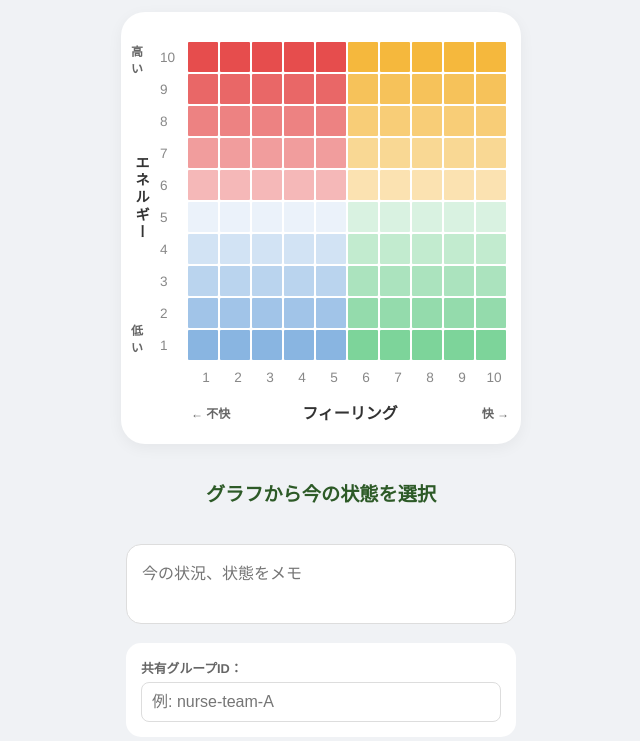
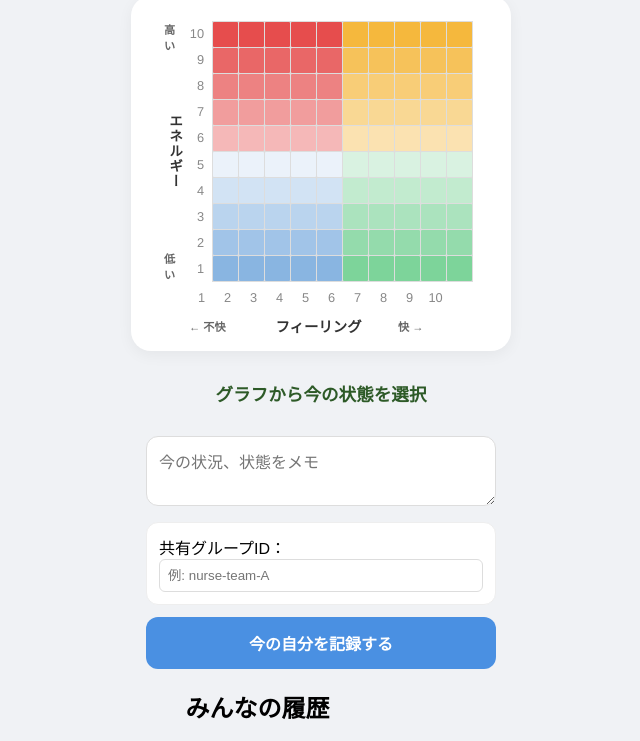
Before and after one commit to turtlesvsratking-svg/oshikame_EQchecker_nurse, a plain HTML site: page index.html in a window 1280 px wide. Shown: the part 79-820 px from the top of the page, without its empty margins (319-959 px from the left). Drawn offline with Linux system fonts and the light colour scheme.

Commit message:
Update style.css

```diff
--- a/style.css
+++ b/style.css
@@ -3,124 +3,114 @@
 body {
     font-family: "Helvetica Neue", Arial, "Hiragino Kaku Gothic ProN", "Hiragino Sans", sans-serif;
     background-color: #f0f2f5;
-    margin: 0; padding: 20px 10px;
+    margin: 0; padding: 15px 10px;
     display: flex; flex-direction: column; align-items: center;
     width: 100%;
+    overflow-x: hidden;
 }
 
-header h1 { color: #333; font-size: 1.5em; margin-bottom: 20px; text-align: center; }
+header h1 { color: #333; font-size: 1.3em; margin: 10px 0 20px; text-align: center; }
 
-main { width: 100%; max-width: 400px; display: flex; flex-direction: column; align-items: center; }
+main { width: 100%; max-width: 380px; display: flex; flex-direction: column; align-items: center; }
 
-/* 画像を参考にした白いカード型の枠 */
+/* カードの幅とはみ出し防止 */
 .chart-card {
     background: white;
-    padding: 30px 20px 20px 15px;
-    border-radius: 24px;
+    padding: 25px 15px 15px 10px; /* 余白を少し詰めました */
+    border-radius: 20px;
     box-shadow: 0 4px 15px rgba(0,0,0,0.05);
     display: flex;
     flex-direction: column;
     align-items: center;
-    width: 100%;
+    width: 100%; /* カードが親要素（main）を超えないように */
     margin-bottom: 20px;
 }
 
 .chart-main-row {
     display: flex;
     align-items: stretch;
-    gap: 8px;
+    gap: 4px; /* 隙間を詰めて横幅を節約 */
 }
 
-/* Y軸：高い・低い（数字の左側に配置） */
+/* Y軸：エネルギー（幅を固定して計算しやすく） */
 .y-axis-area {
     display: flex;
     flex-direction: column;
     justify-content: space-between;
     align-items: center;
-    padding-bottom: 5px;
+    width: 20px;
 }
 
-.y-label-text { font-size: 0.75em; color: #666; font-weight: bold; }
+.y-label-text { font-size: 0.7em; color: #666; font-weight: bold; writing-mode: horizontal-tb; }
 
 .y-axis-title {
     writing-mode: vertical-rl;
-    font-weight: bold; font-size: 0.9em; color: #333;
-    letter-spacing: 0.2em;
+    font-weight: bold; font-size: 0.85em; color: #333;
+    letter-spacing: 0.1em;
 }
 
-/* Y軸：数字（軸ラベルとグリッドの間） */
+/* Y軸：数字（幅を固定） */
 .y-numbers {
     display: flex;
     flex-direction: column;
     justify-content: space-between;
-    height: 318px; /* 30px * 10 + gap 2px * 9 */
-    font-size: 0.85em;
+    height: 260px; /* グリッドの高さに合わせる (25px * 10 + 1px * 9) */
+    font-size: 0.8em;
     color: #888;
-    padding-right: 5px;
+    width: 20px;
+    text-align: right;
+    padding-right: 4px;
 }
-.y-numbers span { height: 30px; display: flex; align-items: center; }
+.y-numbers span { height: 25px; display: flex; align-items: center; justify-content: flex-end; }
 
-/* グリッド */
+/* グリッドサイズを縮小：30px → 25px */
 .grid {
     display: grid;
-    grid-template-columns: repeat(10, 30px);
-    grid-template-rows: repeat(10, 30px);
-    gap: 2px;
+    grid-template-columns: repeat(10, 25px);
+    grid-template-rows: repeat(10, 25px);
+    gap: 1px;
+    background-color: #ddd; /* 枠線を細く */
+    border: 1px solid #ddd;
 }
-.cell { width: 30px; height: 30px; cursor: pointer; border-radius: 1px; transition: 0.1s; }
-.cell:active { transform: scale(0.9); }
+.cell { width: 25px; height: 25px; cursor: pointer; border-radius: 1px; }
 
-/* X軸エリア */
+/* X軸エリアの調整 */
 .x-axis-area {
     width: 100%;
-    margin-top: 10px;
-    padding-left: 55px; /* Y軸タイトル＋数字の幅分ずらす */
+    margin-top: 8px;
+    padding-left: 48px; /* Y軸タイトル(20) + 数字(20) + gap(8) */
 }
 
 .x-numbers-row {
     display: flex;
     justify-content: space-between;
-    width: 318px;
-    font-size: 0.85em;
+    width: 259px; /* グリッド幅 (25 * 10 + 1 * 9) */
+    font-size: 0.8em;
     color: #888;
-    margin-bottom: 15px;
+    margin-bottom: 10px;
 }
-.x-numbers-row span { width: 30px; text-align: center; }
+.x-numbers-row span { width: 25px; text-align: center; }
 
 .x-labels-row {
     display: flex;
     justify-content: space-between;
     align-items: center;
-    width: 318px;
+    width: 259px;
 }
-.x-edge { font-size: 0.75em; color: #666; font-weight: bold; width: 60px; }
-.x-axis-title { font-weight: bold; font-size: 1em; color: #333; flex-grow: 1; text-align: center; }
-.x-labels-row span:last-child { text-align: right; }
+.x-edge { font-size: 0.7em; color: #666; font-weight: bold; width: 50px; }
+.x-axis-title { font-weight: bold; font-size: 0.9em; color: #333; flex-grow: 1; text-align: center; }
 
-/* 入力エリア等の装飾 */
-.selected-info { margin: 15px 0; min-height: 50px; text-align: center; }
-#selected-emotion-jp { font-size: 1.2em; font-weight: bold; color: #2d5a27; display: block; }
-.en-label { font-size: 0.85em; color: #888; }
+/* その他要素の調整 */
+.selected-info { margin: 10px 0; min-height: 45px; text-align: center; width: 100%; }
+#selected-emotion-jp { font-size: 1.1em; font-weight: bold; color: #2d5a27; }
 
-.entry-area { width: 100%; padding: 0 5px; }
-textarea { width: 100%; height: 80px; border-radius: 15px; padding: 15px; border: 1px solid #ddd; font-size: 16px; resize: none; margin-bottom: 15px; background: white; }
+.entry-area { width: 100%; max-width: 350px; }
+textarea { width: 100%; height: 70px; border-radius: 12px; padding: 12px; border: 1px solid #ddd; font-size: 16px; margin-bottom: 12px; }
 
-.group-id-section { background: white; padding: 15px; border-radius: 15px; margin-bottom: 15px; }
-.group-id-section label { font-size: 0.8em; font-weight: bold; color: #666; display: block; margin-bottom: 5px; }
-#group-id-input { width: 100%; padding: 10px; border: 1px solid #ddd; border-radius: 8px; font-size: 16px; }
+.group-id-section { background: white; padding: 12px; border-radius: 12px; margin-bottom: 12px; border: 1px solid #eee; }
+#group-id-input { width: 100%; padding: 8px; border: 1px solid #ddd; border-radius: 6px; }
 
 button {
-    width: 100%; padding: 16px; background: #4a90e2; color: white; border: none; border-radius: 15px;
-    font-weight: bold; font-size: 1.1em; cursor: pointer; box-shadow: 0 4px 10px rgba(74,144,226,0.2);
+    width: 100%; padding: 14px; background: #4a90e2; color: white; border: none; border-radius: 12px;
+    font-weight: bold; font-size: 1em;
 }
-button:disabled { background: #ccc; box-shadow: none; }
-
-.history-section { width: 100%; margin-top: 30px; }
-.history-item { background: white; padding: 15px; border-radius: 15px; margin-bottom: 10px; border-left: 6px solid #ccc; }
-.time { font-size: 0.75em; color: #999; margin-bottom: 5px; }
-
-/* モーダル */
-#thanks-modal { position: fixed; inset: 0; background: rgba(0,0,0,0.4); display: flex; justify-content: center; align-items: center; z-index: 100; transition: 0.3s; }
-.thanks-hidden { opacity: 0; pointer-events: none; }
-.thanks-content { background: white; padding: 30px; border-radius: 30px; text-align: center; }
-.thanks-image { width: 80px; margin-bottom: 10px; }
```
